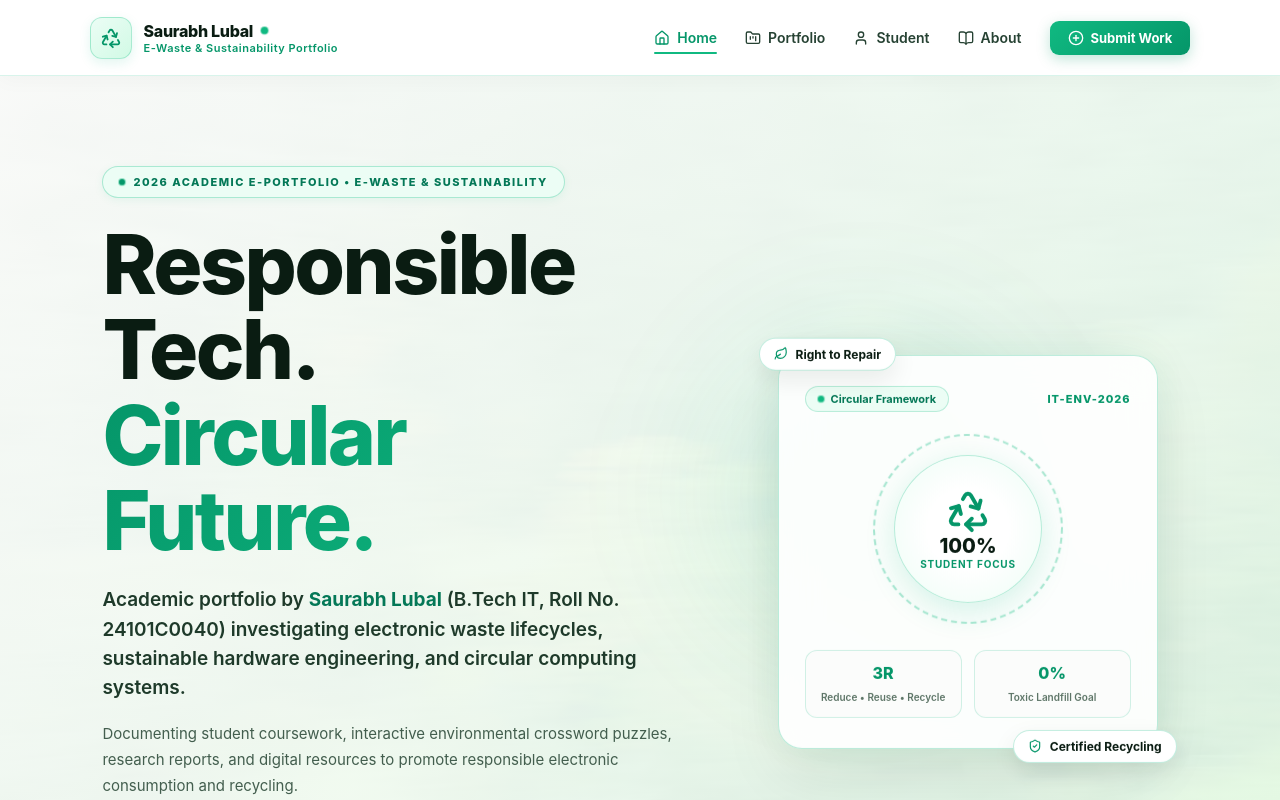
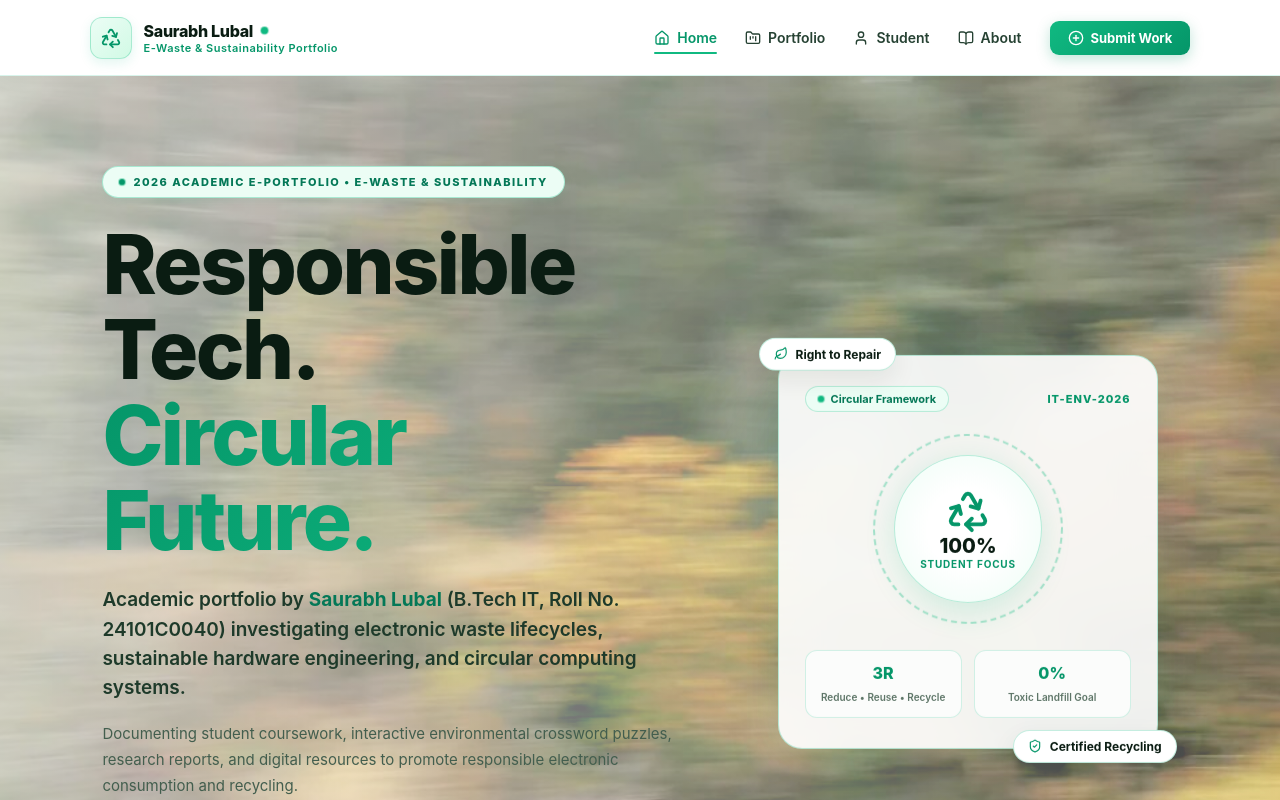
Before and after one commit to saurabhlubal/ewaste-eportfolio, a React app: page / in a window 1280 px wide. Shown: the top 800 px of the page. Built offline with nearby package versions, Linux system fonts and the light colour scheme; no server answers; the HTML template or start-up script is replaced by a standard one.

Commit message:
fix(ui): increase nature video visibility by raising opacity to 0.85 and reducing overlay washout

```diff
--- a/src/index.css
+++ b/src/index.css
@@ -352,18 +352,18 @@ button {
   object-fit: cover;
   background-size: cover;
   background-position: center;
-  opacity: 0.32;
-  filter: saturate(1.2) contrast(1.08);
+  opacity: 0.85;
+  filter: saturate(1.25) contrast(1.1) brightness(0.96);
 }
 
 .hero-video-overlay {
   position: absolute;
   inset: 0;
   background: linear-gradient(
-    135deg,
-    rgba(251, 252, 251, 0.94) 0%,
-    rgba(240, 253, 244, 0.88) 50%,
-    rgba(220, 252, 231, 0.78) 100%
+    90deg,
+    rgba(251, 252, 251, 0.62) 0%,
+    rgba(251, 252, 251, 0.38) 45%,
+    rgba(240, 253, 244, 0.16) 100%
   );
   pointer-events: none;
 }
```
